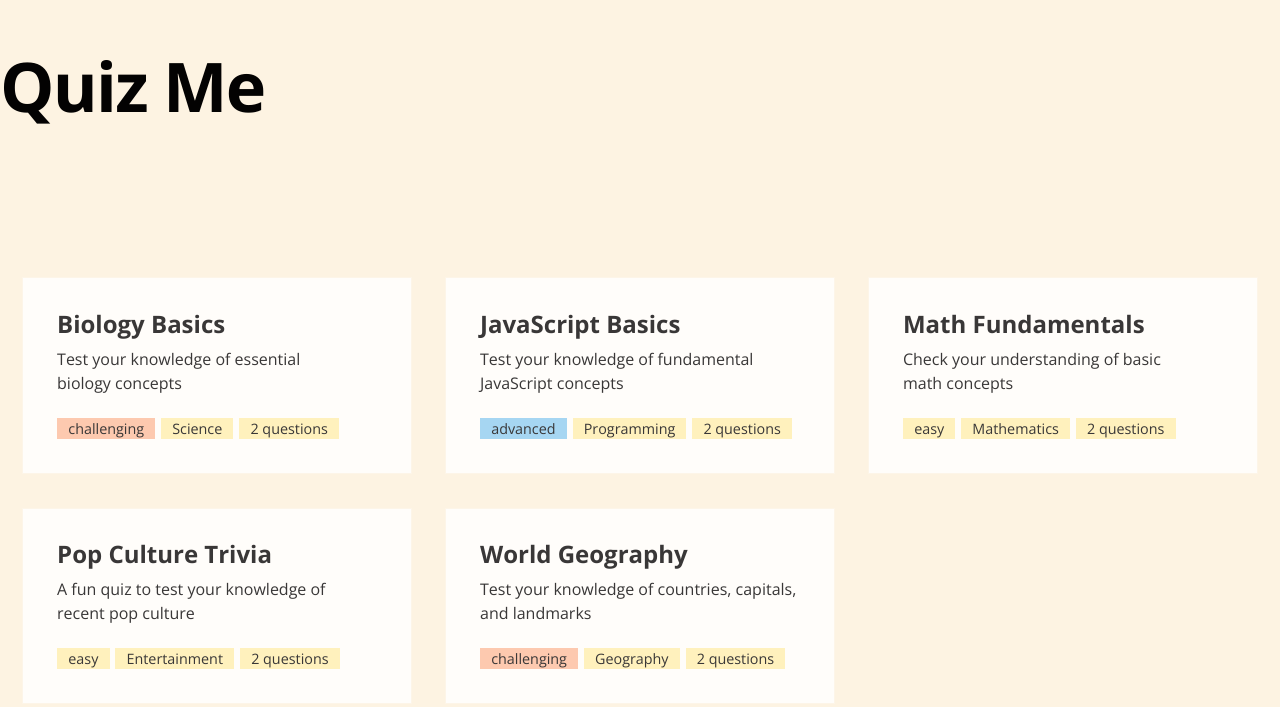
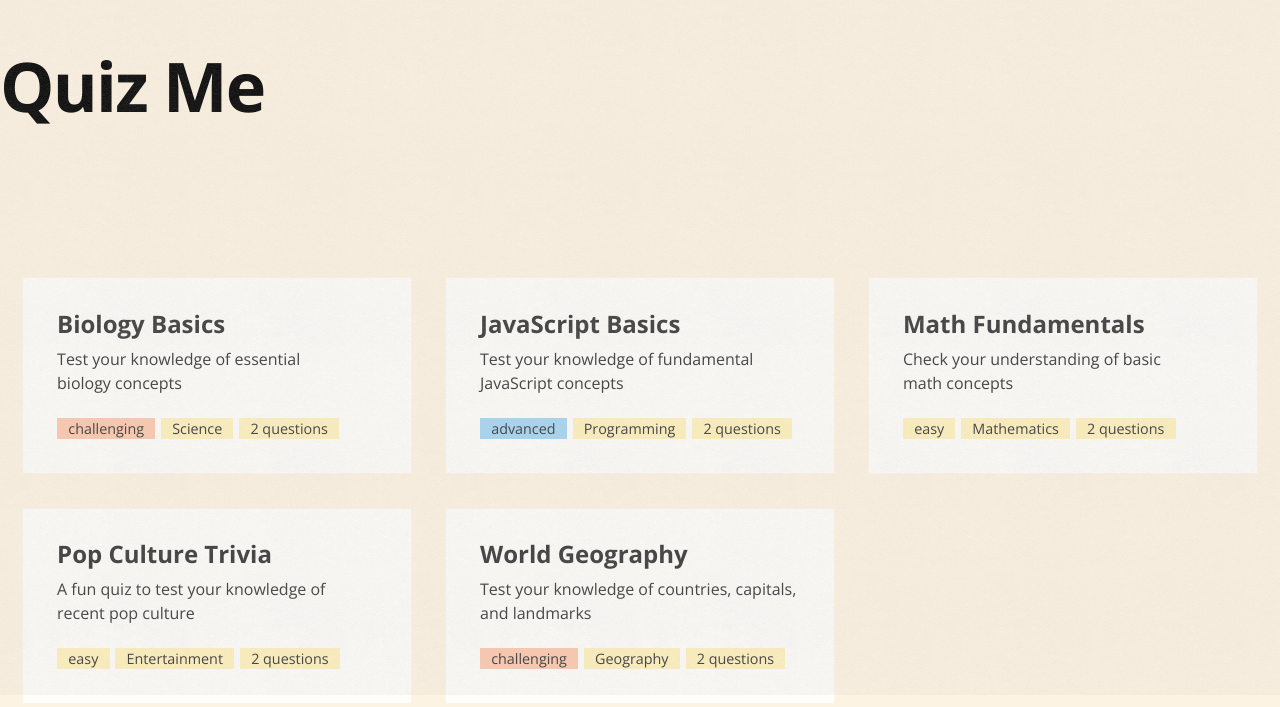
Before and after one commit to Samalmohanna1/Quiz-Me, an Astro site: page / in a window 1280 px wide. Shown: the part 105-812 px from the top of the page. Built offline with nearby package versions, Linux system fonts and the light colour scheme; Astro itself is replaced by a stand-in of ours.

Commit message:
style: add noise texture.

```diff
--- a/src/layouts/BaseLayout.astro
+++ b/src/layouts/BaseLayout.astro
@@ -21,6 +21,7 @@ const { title, description, image } = Astro.props
 		<ClientRouter />
 	</head>
 	<body>
+		<div class='texture'></div>
 		<!-- <Navbar /> -->
 		<main class='content'>
 			<slot />
@@ -30,6 +31,18 @@ const { title, description, image } = Astro.props
 </html>
 
 <style>
+	body {
+		position: relative;
+	}
+	.texture {
+		position: fixed;
+		inset: 0;
+		background-image: url('/assets/paper-texture.png');
+		background-repeat: repeat;
+		opacity: 40%;
+		height: 100dvh;
+		pointer-events: none;
+	}
 	.content {
 		padding-block: var(--spacing-3xl);
 	}
```
Also changed, not shown: public/assets/paper-texture.png (added).
